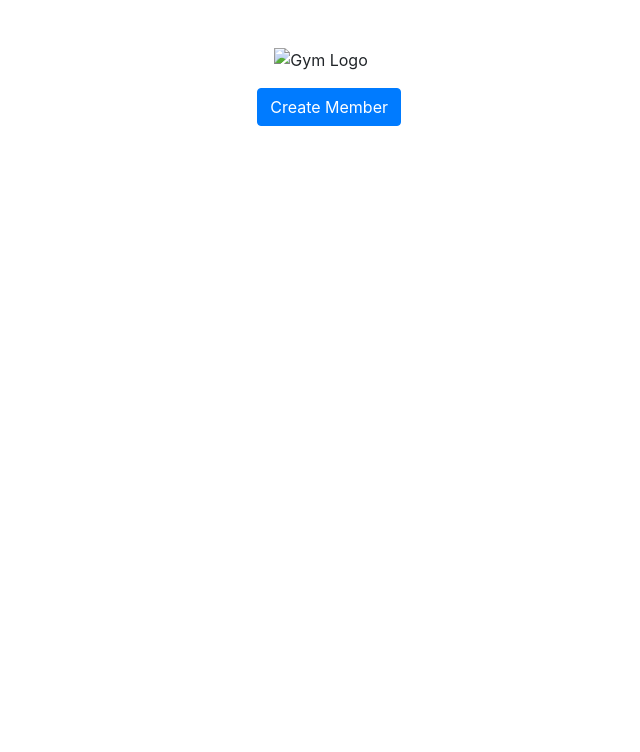
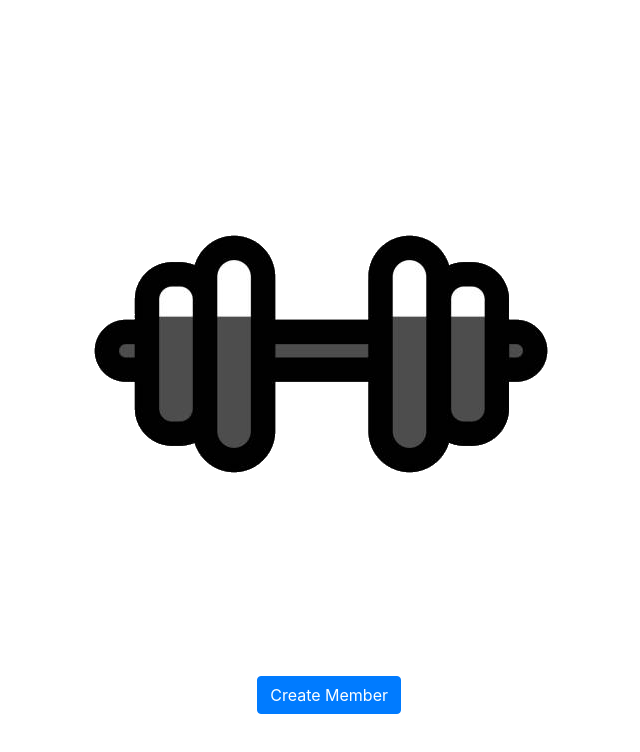
Before and after one commit to ohk-soe-htet/Acrochief, a website: page public/pages/ManageMembers.html in a window 1280 px wide. Shown: the whole page, without its empty margins (319-959 px from the left). Drawn offline with nearby package versions, Linux system fonts and the light colour scheme.

Commit message:
Added gym icon

```diff
--- a/public/pages/ManageMembers.html
+++ b/public/pages/ManageMembers.html
@@ -16,7 +16,7 @@
 <body>
     <div class="container mt-5">
         <div class="row justify-content-center">
-            <img src="images/logo.png" alt="Gym Logo">
+            <img src="../images/GymIcon.png" alt="Gym Logo">
         </div>
 
         <div class="row justify-content-center mt-3">
```
Also changed, not shown: public/images/GymIcon.png (added).
